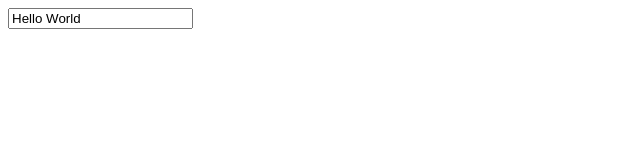
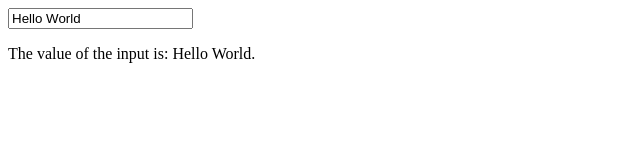
Before and after one commit to StephenClarkApps/vue-2-step-by-step, a plain HTML site: page index.html in a window 1280 px wide. Shown: the whole page, without its empty margins (0-640 px from the left). Drawn offline with nearby package versions, Linux system fonts and the light colour scheme.

Commit message:
Update index.html
Example of binding to an input to show a message

```diff
--- a/index.html
+++ b/index.html
@@ -13,6 +13,9 @@
 	<div id="root">
 
 		<input type="text" id="input" v-model="message">
+
+
+		<p>The value of the input is: {{ message }}.</p>
 
 	</div>
 
```
